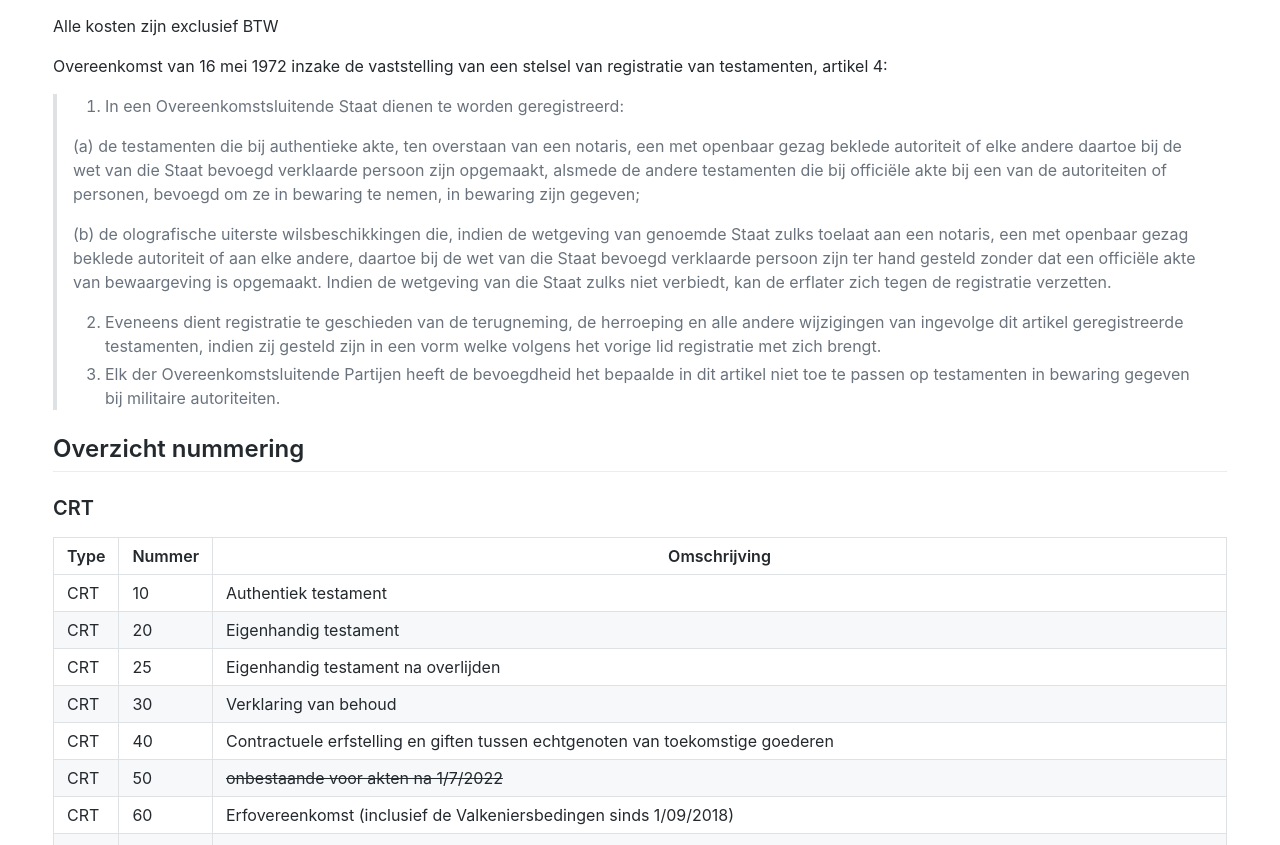
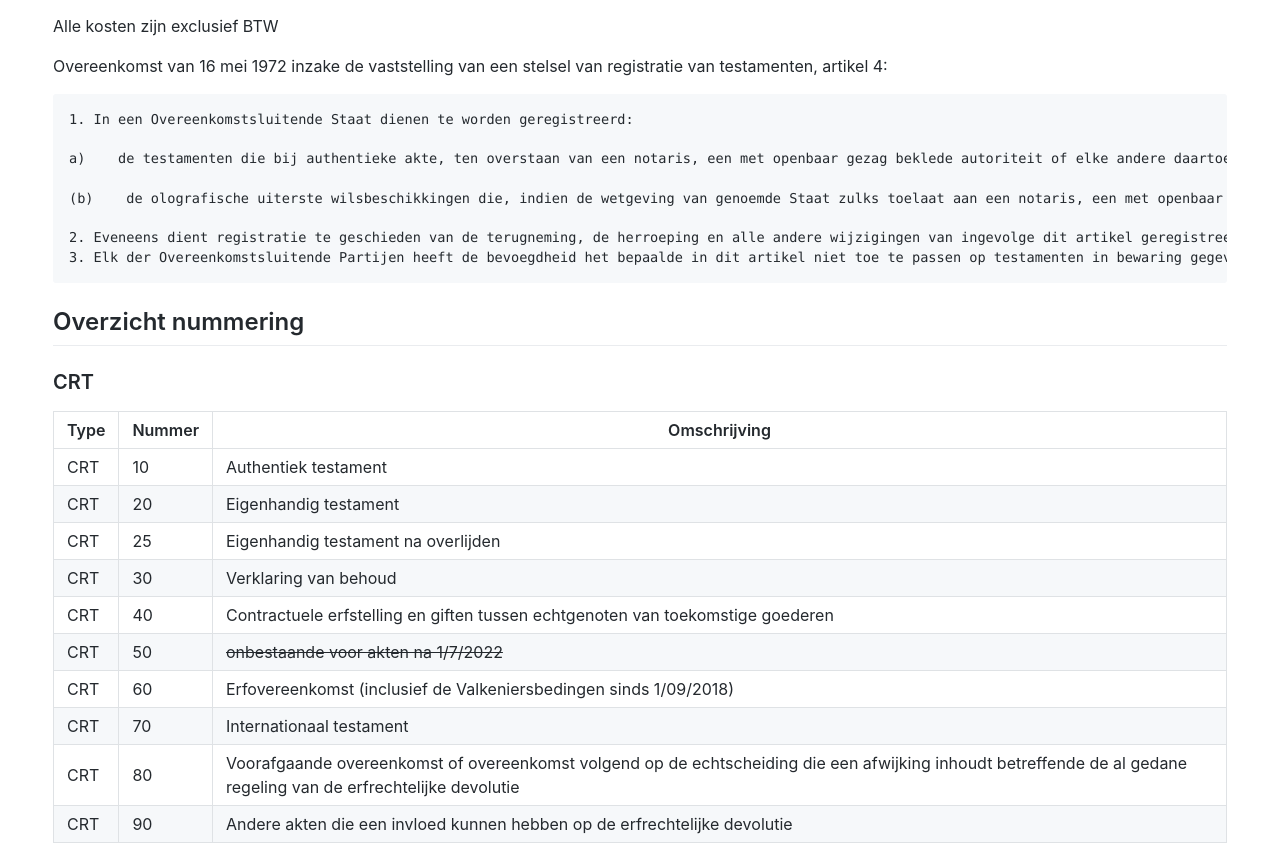
Before and after one commit to pandect/fednotdatabanken, a plain HTML site: page index.html in a window 1280 px wide. Shown: the part 1971-2816 px from the top of the page. Drawn offline with Linux system fonts and the light colour scheme.

Commit message:
Aanpassing

```diff
--- a/index.html
+++ b/index.html
@@ -326,34 +326,14 @@ title="Belgisch Staatsblad">Artikel 4.126, §1, 5° BW</a></td>
 <p>Alle kosten zijn exclusief BTW</p>
 <p>Overeenkomst van 16 mei 1972 inzake de vaststelling van een stelsel
 van registratie van testamenten, artikel 4:</p>
-<blockquote>
-<ol type="1">
-<li>In een Overeenkomstsluitende Staat dienen te worden
-geregistreerd:</li>
-</ol>
-<p>(a) de testamenten die bij authentieke akte, ten overstaan van een
-notaris, een met openbaar gezag beklede autoriteit of elke andere
-daartoe bij de wet van die Staat bevoegd verklaarde persoon zijn
-opgemaakt, alsmede de andere testamenten die bij officiële akte bij een
-van de autoriteiten of personen, bevoegd om ze in bewaring te nemen, in
-bewaring zijn gegeven;</p>
-<p>(b) de olografische uiterste wilsbeschikkingen die, indien de
-wetgeving van genoemde Staat zulks toelaat aan een notaris, een met
-openbaar gezag beklede autoriteit of aan elke andere, daartoe bij de wet
-van die Staat bevoegd verklaarde persoon zijn ter hand gesteld zonder
-dat een officiële akte van bewaargeving is opgemaakt. Indien de
-wetgeving van die Staat zulks niet verbiedt, kan de erflater zich tegen
-de registratie verzetten.</p>
-<ol start="2" type="1">
-<li>Eveneens dient registratie te geschieden van de terugneming, de
-herroeping en alle andere wijzigingen van ingevolge dit artikel
-geregistreerde testamenten, indien zij gesteld zijn in een vorm welke
-volgens het vorige lid registratie met zich brengt.</li>
-<li>Elk der Overeenkomstsluitende Partijen heeft de bevoegdheid het
-bepaalde in dit artikel niet toe te passen op testamenten in bewaring
-gegeven bij militaire autoriteiten.</li>
-</ol>
-</blockquote>
+<pre><code>1. In een Overeenkomstsluitende Staat dienen te worden geregistreerd:
+
+a)    de testamenten die bij authentieke akte, ten overstaan van een notaris, een met openbaar gezag beklede autoriteit of elke andere daartoe bij de wet van die Staat bevoegd verklaarde persoon zijn opgemaakt, alsmede de andere testamenten die bij officiële akte bij een van de autoriteiten of personen, bevoegd om ze in bewaring te nemen, in bewaring zijn gegeven;
+
+(b)    de olografische uiterste wilsbeschikkingen die, indien de wetgeving van genoemde Staat zulks toelaat aan een notaris, een met openbaar gezag beklede autoriteit of aan elke andere, daartoe bij de wet van die Staat bevoegd verklaarde persoon zijn ter hand gesteld zonder dat een officiële akte van bewaargeving is opgemaakt. Indien de wetgeving van die Staat zulks niet verbiedt, kan de erflater zich tegen de registratie verzetten.
+
+2. Eveneens dient registratie te geschieden van de terugneming, de herroeping en alle andere wijzigingen van ingevolge dit artikel geregistreerde testamenten, indien zij gesteld zijn in een vorm welke volgens het vorige lid registratie met zich brengt.
+3. Elk der Overeenkomstsluitende Partijen heeft de bevoegdheid het bepaalde in dit artikel niet toe te passen op testamenten in bewaring gegeven bij militaire autoriteiten.</code></pre>
 <h2 id="overzicht-nummering">Overzicht nummering</h2>
 <h3 id="crt">CRT</h3>
 <table>
@@ -501,9 +481,8 @@ toegangsrecht van de overleden erflater (partij).</p>
 role="doc-endnotes">
 <hr />
 <ol>
-<li id="fn1"><p>Volgens Tine ook soms CRH <span class="emoji"
-data-emoji="grin">😁</span><a href="#fnref1" class="footnote-back"
-role="doc-backlink">↩︎</a></p></li>
+<li id="fn1"><p>Volgens Tine ook soms CRH<a href="#fnref1"
+class="footnote-back" role="doc-backlink">↩︎</a></p></li>
 <li id="fn2"><p>Tarieven opgenomen in <a
 href="https://www.ejustice.just.fgov.be/eli/besluit/2022/06/23/2022032651/justel#LNK0007"
 title="Belgisch Staatsblad">Koninklijk besluit van 23 juni 2022 houdende
```
